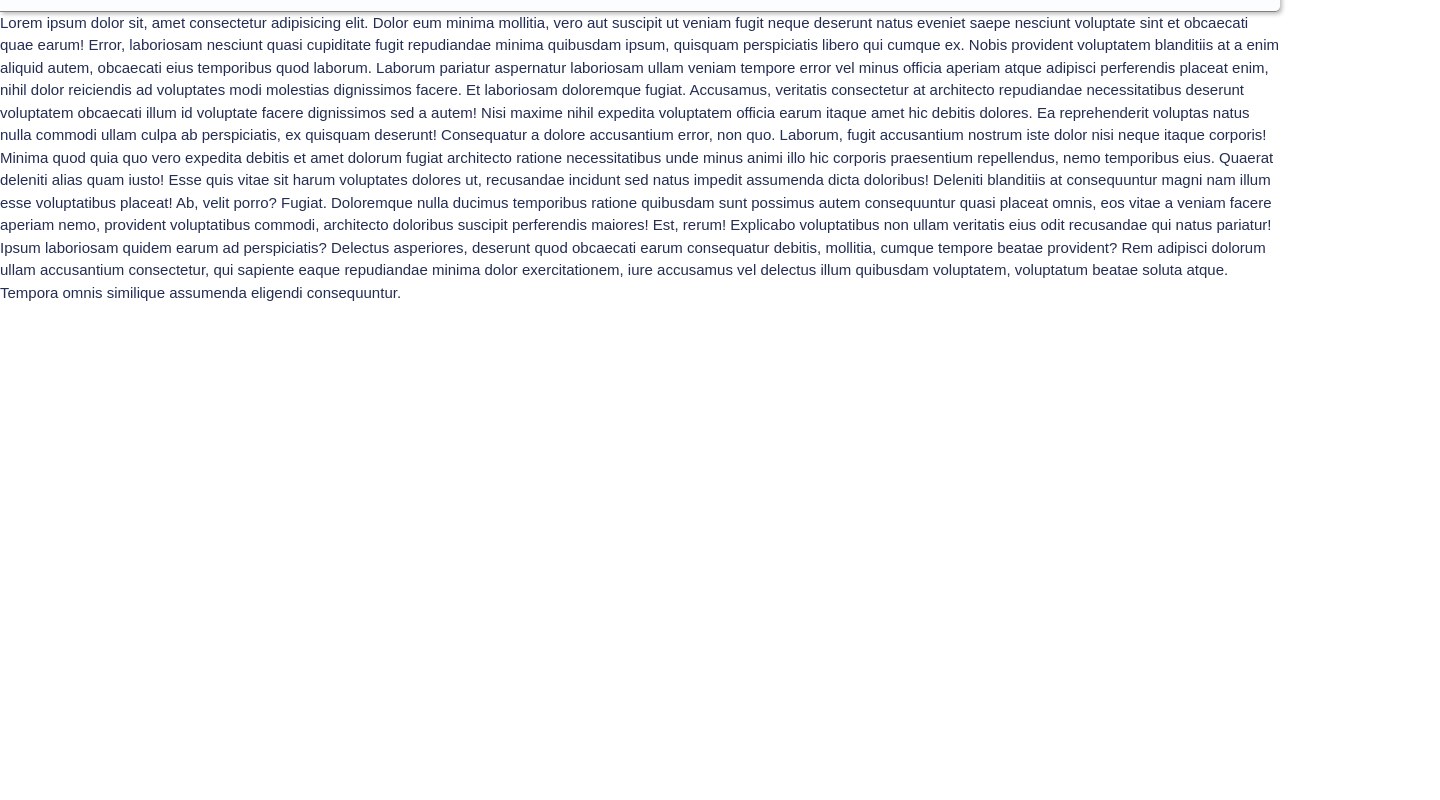
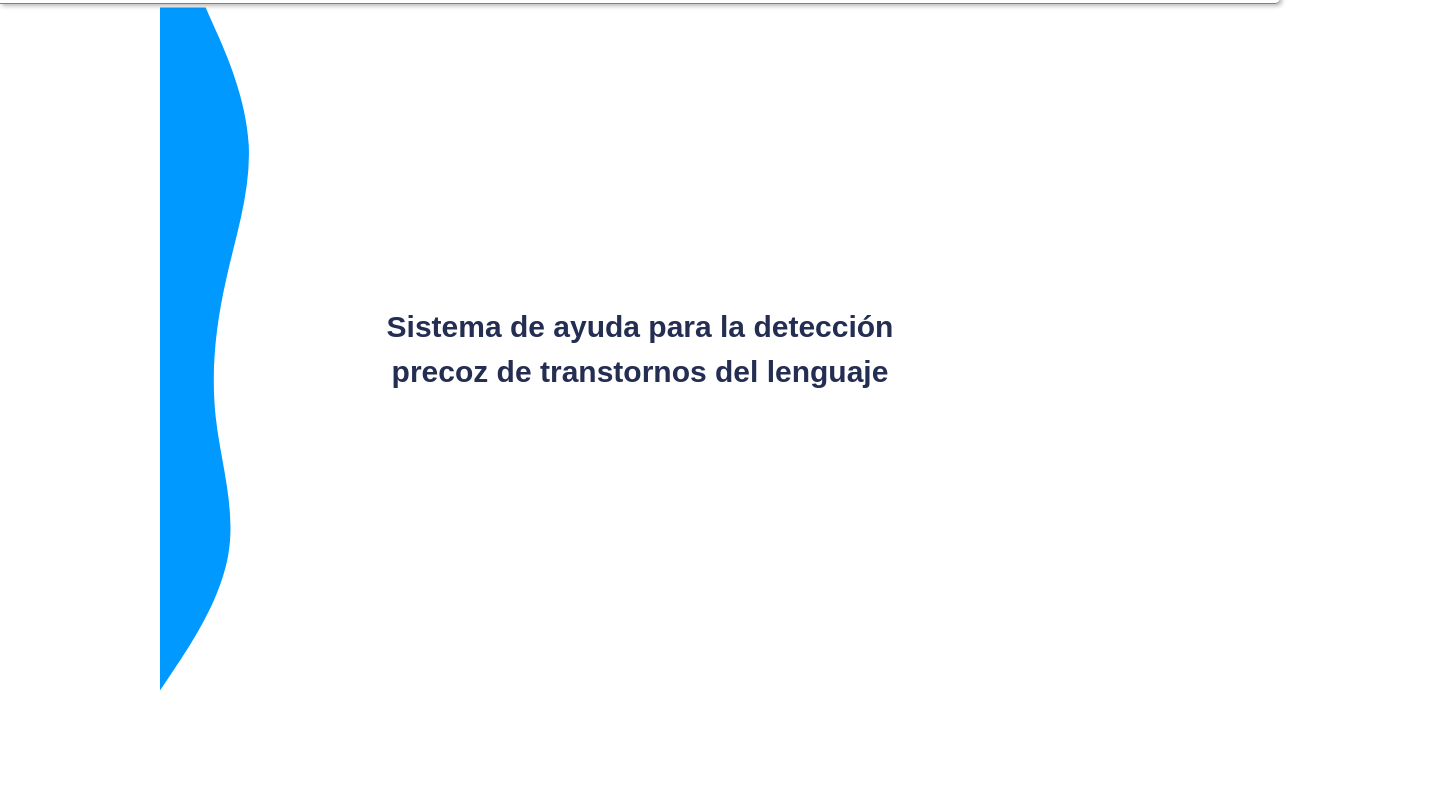
Before and after one commit to brayan979/beta-gades-web, a plain HTML site: page index.html in a window 1280 px wide. Shown: the part 106-906 px from the top of the page, 1440 px wide, since content can reach past the window. After the commit the page ends 800 px from the top, so only its background shows below. Drawn offline with Linux system fonts and the light colour scheme.

Commit message:
Formas de poner Olas 1

```diff
--- a/index.html
+++ b/index.html
@@ -7,6 +7,8 @@
     <title>Document</title>
     <link rel="stylesheet" href="style.css">
     <link rel="stylesheet" href="menu.css">
+    <link rel="stylesheet" href="main.css">
+
 </head>
 
 <body>
@@ -29,18 +31,13 @@
             </nav>
     </header>
 
-    <div class="borrar">
-        Lorem ipsum dolor sit, amet consectetur adipisicing elit. Dolor eum minima mollitia, vero aut suscipit ut veniam fugit neque deserunt natus eveniet saepe nesciunt voluptate sint et obcaecati quae earum!
-        Error, laboriosam nesciunt quasi cupiditate fugit repudiandae minima quibusdam ipsum, quisquam perspiciatis libero qui cumque ex. Nobis provident voluptatem blanditiis at a enim aliquid autem, obcaecati eius temporibus quod laborum.
-        Laborum pariatur aspernatur laboriosam ullam veniam tempore error vel minus officia aperiam atque adipisci perferendis placeat enim, nihil dolor reiciendis ad voluptates modi molestias dignissimos facere. Et laboriosam doloremque fugiat.
-        Accusamus, veritatis consectetur at architecto repudiandae necessitatibus deserunt voluptatem obcaecati illum id voluptate facere dignissimos sed a autem! Nisi maxime nihil expedita voluptatem officia earum itaque amet hic debitis dolores.
-        Ea reprehenderit voluptas natus nulla commodi ullam culpa ab perspiciatis, ex quisquam deserunt! Consequatur a dolore accusantium error, non quo. Laborum, fugit accusantium nostrum iste dolor nisi neque itaque corporis!
-        Minima quod quia quo vero expedita debitis et amet dolorum fugiat architecto ratione necessitatibus unde minus animi illo hic corporis praesentium repellendus, nemo temporibus eius. Quaerat deleniti alias quam iusto!
-        Esse quis vitae sit harum voluptates dolores ut, recusandae incidunt sed natus impedit assumenda dicta doloribus! Deleniti blanditiis at consequuntur magni nam illum esse voluptatibus placeat! Ab, velit porro? Fugiat.
-        Doloremque nulla ducimus temporibus ratione quibusdam sunt possimus autem consequuntur quasi placeat omnis, eos vitae a veniam facere aperiam nemo, provident voluptatibus commodi, architecto doloribus suscipit perferendis maiores! Est, rerum!
-        Explicabo voluptatibus non ullam veritatis eius odit recusandae qui natus pariatur! Ipsum laboriosam quidem earum ad perspiciatis? Delectus asperiores, deserunt quod obcaecati earum consequatur debitis, mollitia, cumque tempore beatae provident?
-        Rem adipisci dolorum ullam accusantium consectetur, qui sapiente eaque repudiandae minima dolor exercitationem, iure accusamus vel delectus illum quibusdam voluptatem, voluptatum beatae soluta atque. Tempora omnis similique assumenda eligendi consequuntur.
-    </div>
+    <main class="main_container">
+        <img class="fondo_ola-left" src="img/rolas.svg" alt="">
+        <!-- <img class="fondo_ola-right" src="img/rolas.svg" alt=""> -->
+
+        <h1 class="main_title">Sistema de ayuda para la detección <br> precoz de transtornos del lenguaje</h1>
+    </main>
+
     <script src="main.js"></script>
 </body>
 
--- /dev/null
+++ b/main.css
@@ -0,0 +1,60 @@
+.main_container{
+    width: 100%;
+    height: calc(100vh - 4.3rem);
+    display: flex;
+    justify-content: center;
+    align-items: center;
+    position: relative;
+}
+.main_title{
+    text-align: center;
+    font-size: var(--fs-700);
+    font-weight: 700;
+
+}
+
+.fondo_ola-left{
+    width: inherit;
+    height: inherit;
+    position: absolute;
+    object-fit: contain;
+    object-position: left;
+    z-index: -1;
+    margin: 0;
+    padding: 0;
+}
+
+/* .fondo_ola-right{
+    width: inherit;
+    height: inherit;
+    position: absolute;
+    object-fit: contain;
+    object-position: left;
+    transform: rotate(180deg);
+    z-index: -1;
+        margin: 0;
+    padding: 0;
+}
+ */
+
+@media (width >=48rem) {
+    .main_container{
+        height: calc(100vh - 6.85rem);
+    }
+    .fondo_ola-left{
+        left: 10rem;
+    }
+
+    /* .main_container::after{
+        content: '';
+        position: absolute;
+        background-color: red;
+        width: 10rem;
+        height: inherit;
+        z-index: -1;
+        left: 0;
+        margin: 0;
+        padding: 0;
+    } */
+
+}
--- a/menu.css
+++ b/menu.css
@@ -42,7 +42,7 @@
 
 .container_nav {
     position: relative;
-    padding: 0.5rem 0;
+    padding: 0.25rem 0;
 }
 
 .list-items {
--- a/style.css
+++ b/style.css
@@ -84,6 +84,7 @@
   html,
   body {
     height: 100%;
+
   }
 
   /* Set core body defaults */
```
Also changed, not shown: img/olas.svg (added), img/rolas.svg (added).
